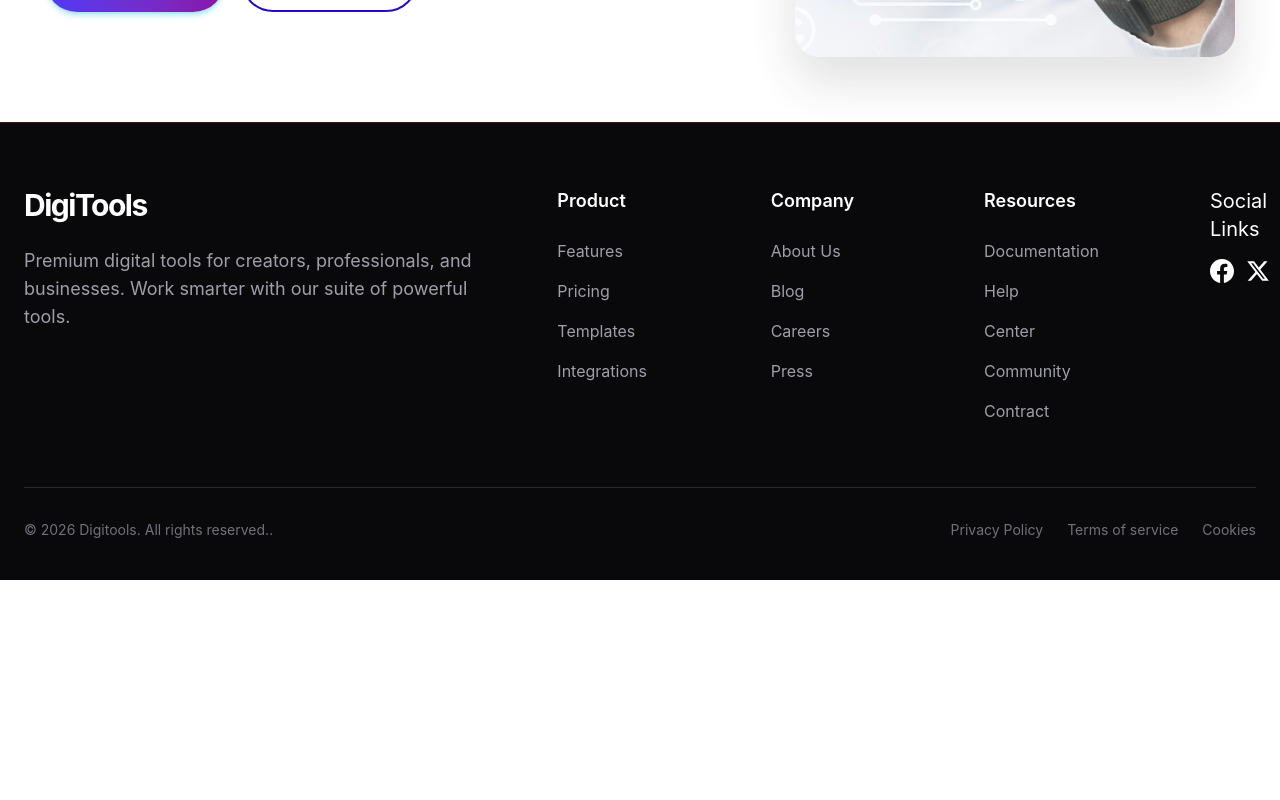
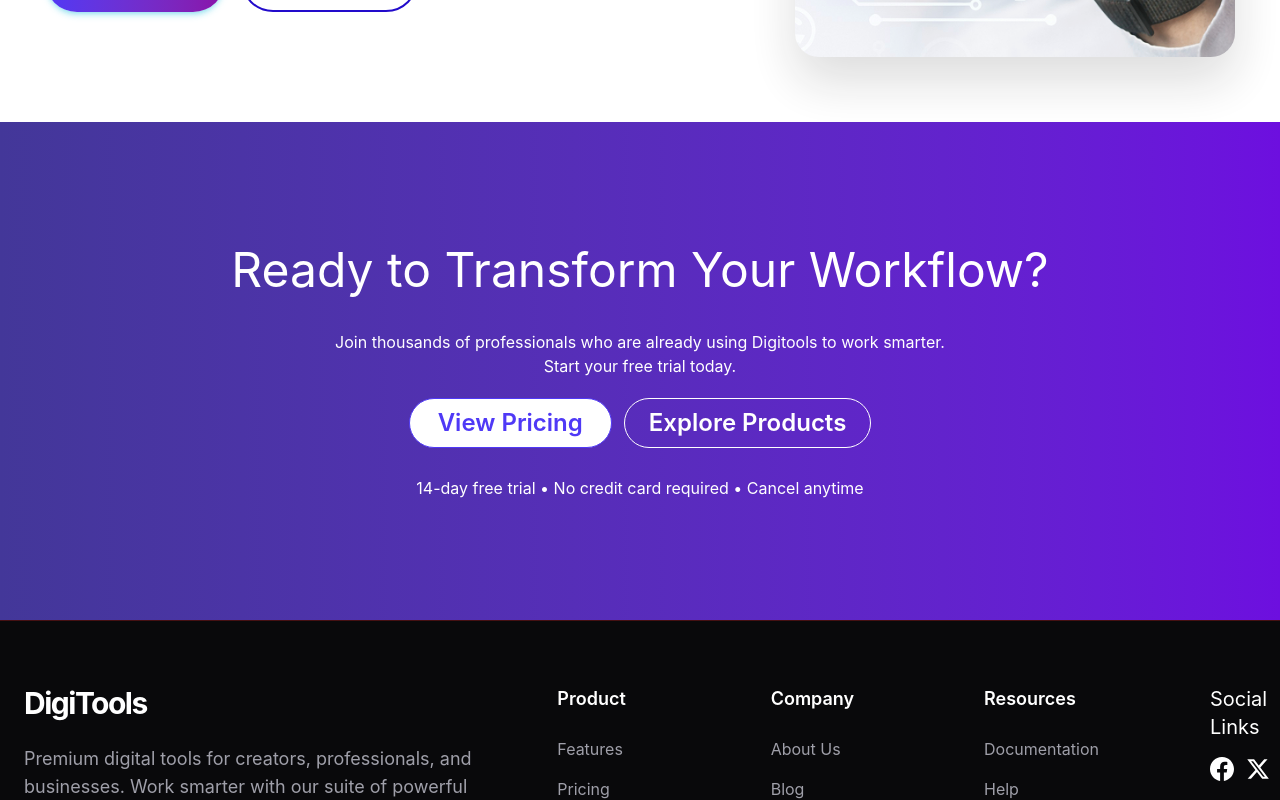
Before and after one commit to shamsul756/Ai-model-hub, a React (Vite) app: page / in a window 1280 px wide. Shown: the part 600-1400 px from the top of the page. Before the commit the page ends 1180 px from the top, so only its background shows below. Built offline with nearby package versions, Linux system fonts and the light colour scheme.

Commit message:
complete ready section design

```diff
--- a/src/App.jsx
+++ b/src/App.jsx
@@ -2,6 +2,7 @@ import React from 'react';
 import Navbar from './Components/Navbar/Navbar';
 import Banner from './Components/Navbar/Banner/Banner'
 import Footer from './Components/Navbar/Footer/Footer';
+import ReadySection from './Components/Navbar/ReadySection/ReadySection';
 
 const App = () => {
   return (
@@ -9,7 +10,7 @@ const App = () => {
       <Navbar />
       <Banner/>
 
-
+      <ReadySection/>
       <Footer/>
     </>
   );
--- /dev/null
+++ b/src/Components/Navbar/ReadySection/ReadySection.jsx
@@ -0,0 +1,21 @@
+import React from 'react';
+
+const ReadySection = () => {
+    return (
+        <div className='bg-gradient-to-r from-[#433799] to-[#6d0fdf] py-[100px]'>
+            <div className='container mx-auto'>
+            <h1 className='text-2xl md:text-5xl text-center p-3 m-3 text-white'>Ready to Transform Your Workflow?</h1>
+            <p className='text-white text-center p-3'>Join thousands of professionals who are already using Digitools to work smarter. <br />Start your free trial today.</p>
+            <div className='flex gap-3 justify-center items-center p-2'>
+                 <button className="border bg-white  transition-all px-7
+                 py-2 rounded-[50px] font-semibold text-2xl shadow-cyan-500/30 flex items-center group text-[#4f39f6] cursor-pointer">View Pricing</button>
+                <button  className="border border-white px-6 py-2 rounded-[50px] font-semibold text-2xl flex items-center  group text-white">Explore Products</button>
+
+            </div>
+            <p className='text-white text-center p-5' >14-day free trial • No credit card required • Cancel anytime</p>
+        </div>
+        </div>
+    );
+};
+
+export default ReadySection;
```
